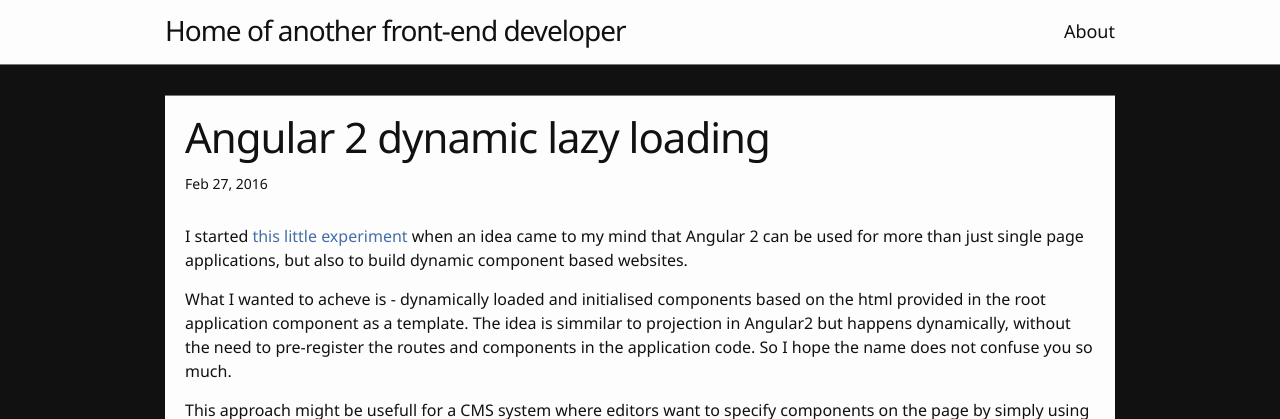
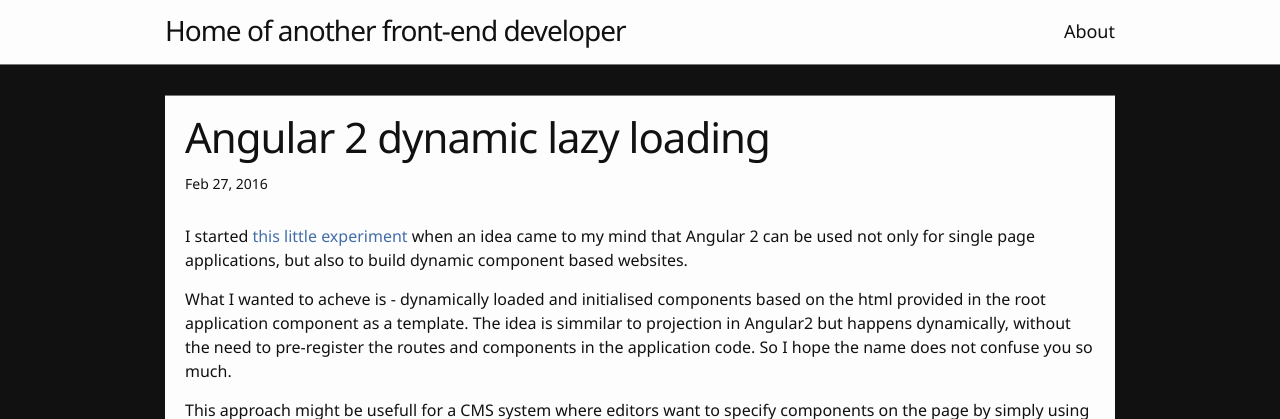
Before and after one commit to denissb/denissb.github.io, a Jekyll site: the page built from _posts/2016-02-27-angular2-dynamic-lazy-loading.markdown, in a window 1280 px wide. Shown: the top 419 px of the page. Built offline with Jekyll 4.4.1, drawn with Linux system fonts in a browser that asks for light colours.

Commit message:
Updated a post again..

```diff
--- a/_posts/2016-02-27-angular2-dynamic-lazy-loading.markdown
+++ b/_posts/2016-02-27-angular2-dynamic-lazy-loading.markdown
@@ -5,7 +5,7 @@ date:   2016-02-27 1:52:37 +0100
 categories: angular2 lazyloading lazy loading dynamic components javascript apps
 ---
 
-I started [this little experiment](https://github.com/spawnius/angular2-dynamic-lazy-loading) when an idea came to my mind that Angular 2 can be used for more than just single page applications, but also to build dynamic component based websites.
+I started [this little experiment](https://github.com/spawnius/angular2-dynamic-lazy-loading) when an idea came to my mind that Angular 2 can be used not only for single page applications, but also to build dynamic component based websites.
 
 What I wanted to acheve is - dynamically loaded and initialised components based on the html provided in the root application component as a template. The idea is simmilar to projection in Angular2 but happens dynamically, without the need to pre-register the routes and components in the application code. So I hope the name does not confuse you so much.
 
```
